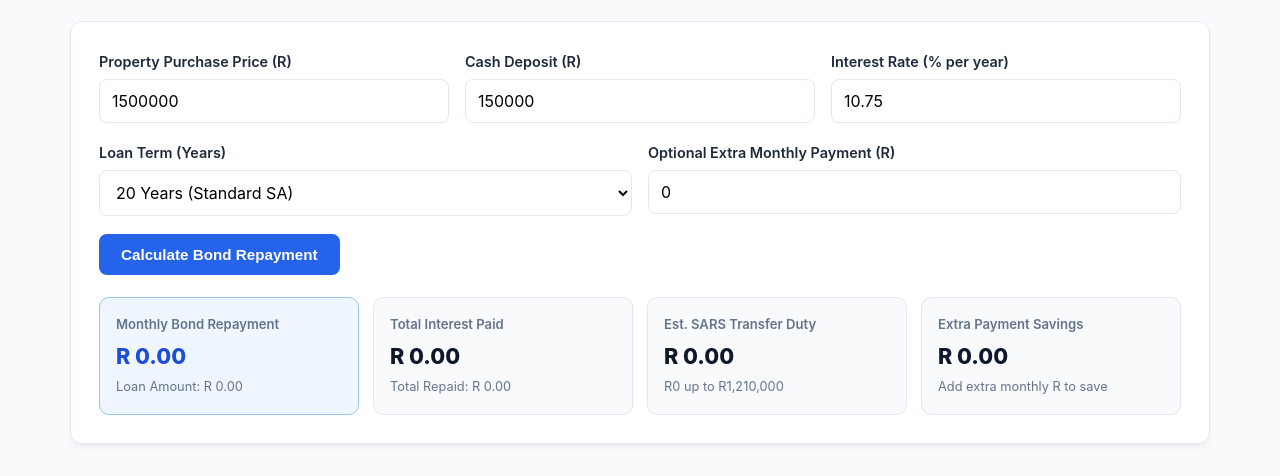
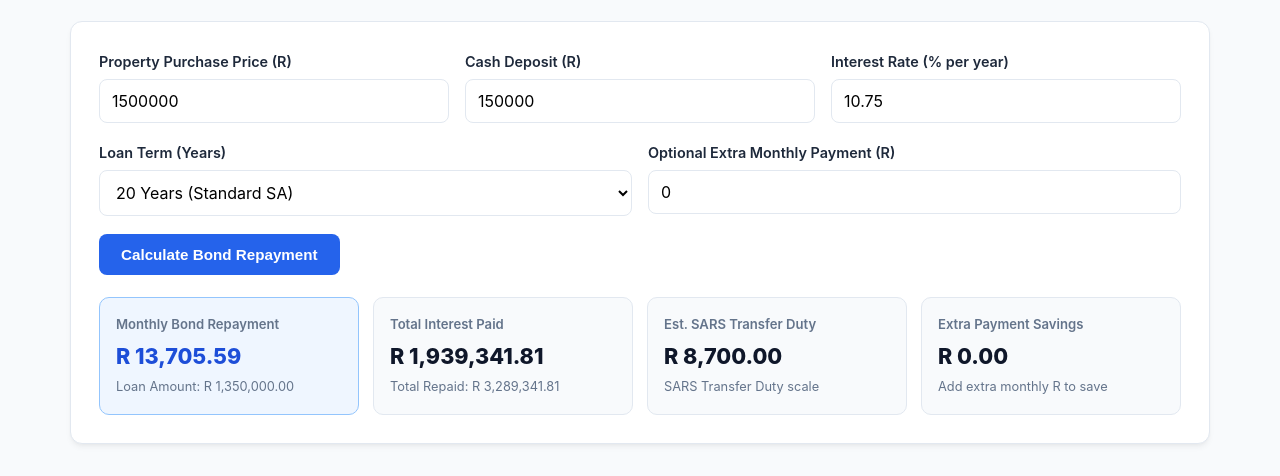
Before and after one commit to gosiamepatleswane-sys/Logisoph-tools, a plain HTML site: page sa-bond-calculator.html in a window 1280 px wide. Shown: the part 262-738 px from the top of the page. Drawn offline with Linux system fonts and the light colour scheme.

Commit message:
Update sa-bond-calculator.html

```diff
--- a/sa-bond-calculator.html
+++ b/sa-bond-calculator.html
@@ -143,11 +143,10 @@
   </footer>
 
   <script src="main.js"></script>
-  <script>
+   <script>
     function formatZAR(amount) {
       return 'R ' + amount.toLocaleString('en-ZA', { minimumFractionDigits: 2, maximumFractionDigits: 2 });
     }
-
     function calcTransferDuty(price) {
       if (price <= 1210000) return 0;
       if (price <= 1663800) return (price - 1210000) * 0.03;
@@ -156,7 +155,6 @@
       if (price <= 13310000) return 106784 + (price - 2994800) * 0.11;
       return 1241456 + (price - 13310000) * 0.13;
     }
-
     function calculateBond() {
       const price = Math.max(0, parseFloat(document.getElementById('purchasePrice').value) || 0);
       const deposit = Math.max(0, parseFloat(document.getElementById('depositAmount').value) || 0);
@@ -170,9 +168,8 @@
 
       let baseMonthly = 0;
       if (principal > 0) {
-        if (monthlyRate === 0) {
-          baseMonthly = principal / totalMonths;
-        } else {
+        if (monthlyRate === 0) baseMonthly = principal / totalMonths;
+        else {
           const factor = Math.pow(1 + monthlyRate, totalMonths);
           baseMonthly = principal * (monthlyRate * factor) / (factor - 1);
         }
@@ -180,18 +177,42 @@
 
       const baseTotalPaid = baseMonthly * totalMonths;
       const baseTotalInterest = Math.max(0, baseTotalPaid - principal);
-
-      let actualMonths = 0;
-      let actualInterest = 0;
-      let balance = principal;
+      let actualMonths = 0, actualInterest = 0, balance = principal;
       const paymentWithExtra = baseMonthly + extra;
 
       if (principal > 0 && paymentWithExtra > 0) {
         while (balance > 0.01 && actualMonths < totalMonths * 2) {
           const interestForMonth = balance * monthlyRate;
           if (paymentWithExtra <= interestForMonth && monthlyRate > 0) {
-            actualMonths = totalMonths;
-            actualInterest = baseTotalInterest;
-            break;
+            actualMonths = totalMonths; actualInterest = baseTotalInterest; break;
           }
           actualInterest += interestForMonth;
+          balance = balance + interestForMonth - paymentWithExtra;
+          actualMonths++;
+        }
+      }
+
+      const interestSaved = extra > 0 ? Math.max(0, baseTotalInterest - actualInterest) : 0;
+      const monthsSaved = extra > 0 ? Math.max(0, totalMonths - actualMonths) : 0;
+      const duty = calcTransferDuty(price);
+
+      document.getElementById('monthlyRepayment').textContent = formatZAR(baseMonthly);
+      document.getElementById('loanPrincipalSub').textContent = 'Loan Amount: ' + formatZAR(principal);
+      document.getElementById('totalInterest').textContent = formatZAR(baseTotalInterest);
+      document.getElementById('totalRepaidSub').textContent = 'Total Repaid: ' + formatZAR(baseTotalPaid);
+      document.getElementById('transferDuty').textContent = formatZAR(duty);
+      document.getElementById('dutyNote').textContent = duty === 0 ? 'Exempt (R1,210,000 or less)' : 'SARS Transfer Duty scale';
+      document.getElementById('interestSaved').textContent = formatZAR(interestSaved);
+      document.getElementById('timeSavedSub').textContent = monthsSaved > 0
+        ? 'Paid off ' + Math.floor(monthsSaved / 12) + ' yrs, ' + (monthsSaved % 12) + ' mos faster'
+        : 'Add extra monthly R to save';
+    }
+    document.getElementById('calcBondBtn').addEventListener('click', calculateBond);
+    ['purchasePrice', 'depositAmount', 'interestRate', 'loanYears', 'extraMonthly'].forEach(id => {
+      document.getElementById(id).addEventListener('input', calculateBond);
+      document.getElementById(id).addEventListener('change', calculateBond);
+    });
+    calculateBond();
+  </script>
+</body>
+</html>
```
